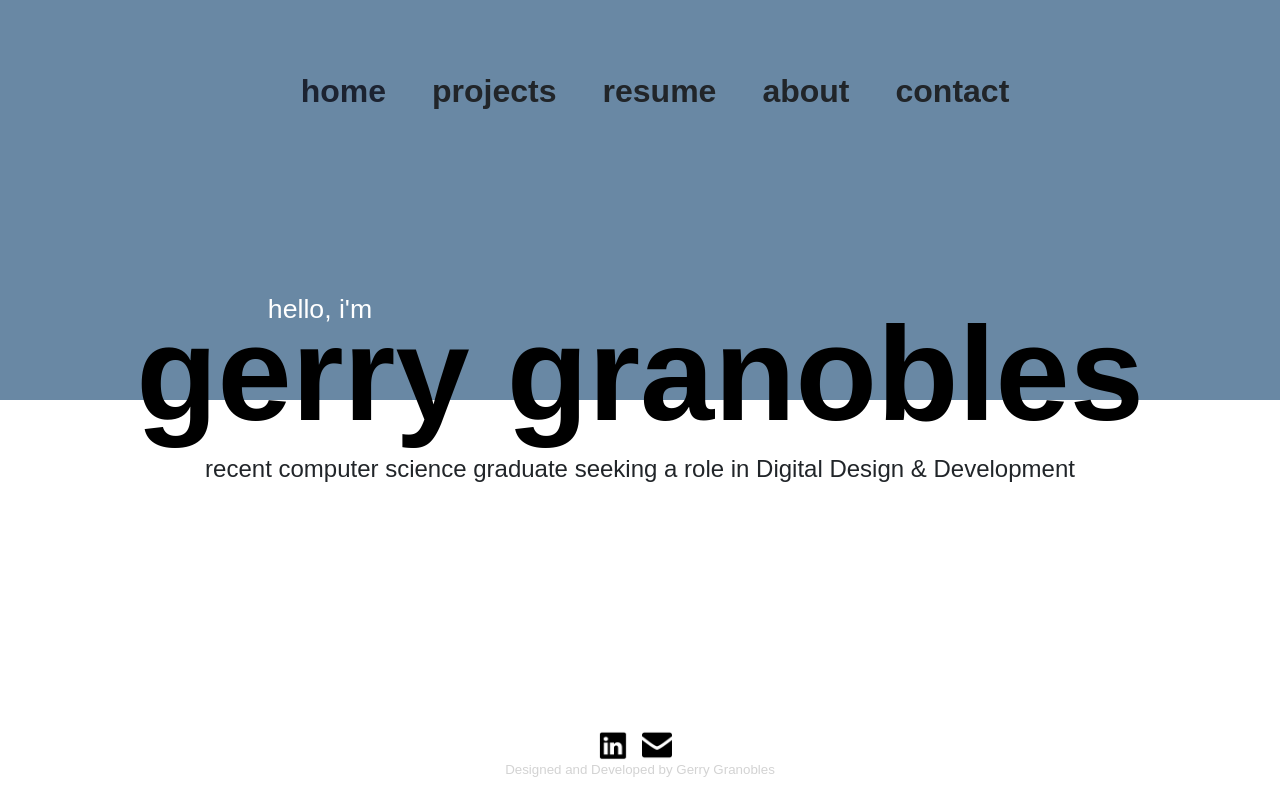
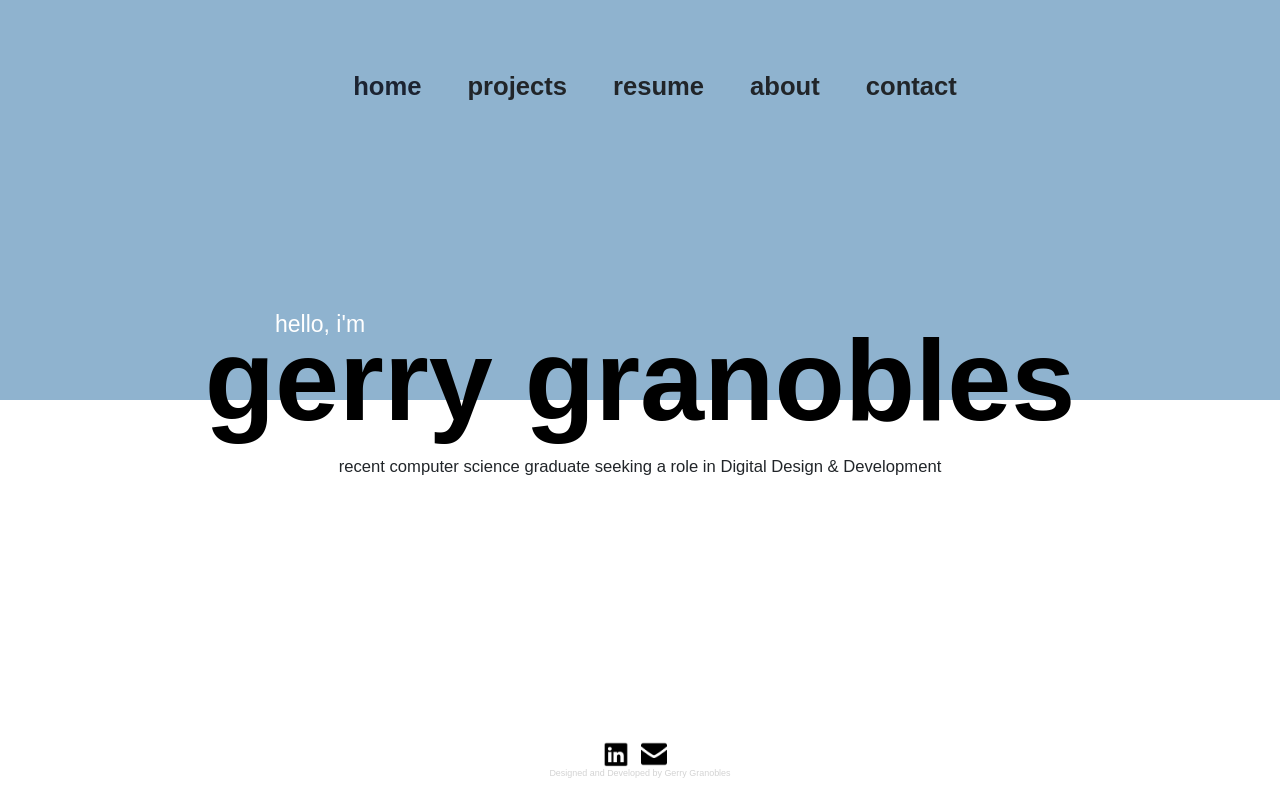
Before and after one commit to gerrygranobles/gerrygranobles.github.io, a PHP site: page / in a window 1280 px wide. Run offline with PHP 8.4, Linux system fonts and the light colour scheme; some libraries are stand-ins or nearby versions; some web fonts are replaced.

Commit message:
Add files via upload

```diff
--- a/index.html
+++ b/index.html
@@ -43,7 +43,8 @@ ABOUT MODAL START
         <textarea id="typing-text" readonly></textarea>
       </div>
       <div class="modall-body">
-        i recently graduated college with a degree in computer science with a concentration in software engineering. while in school, i learned i really enjoyed web design and front-end development. well actually, i guess that’s not true. i’ve been web building since early high school. i just forgot somewhere along the way how much i liked it. anyway, thanks for browsing my wee website.
+        <div id="about">
+            <div id="bio">i recently graduated college with a degree in computer science with a concentration in software engineering. while in school, i learned i really enjoyed web design and front-end development. well actually, i guess that’s not true. i’ve been web building since early high school. i just forgot somewhere along the way how much i liked it. anyway, thanks for browsing my wee website.</div><div id="picofme">pic of me</div></div>
       </div>
       </div>
 </div>
@@ -190,11 +191,11 @@ ABOUT CONTACT START
    <!-- All elements must have a name attribute -->
             <div class="form2"><div class="form">
             <div class="input-container">
-                <i class="fas fa-envelope icon"></i><input type="text" name="email" placeholder="your email" required></div><div class="input-container">
-                <i class="fa fa-user icon"></i><input type="text" name="name" placeholder="your name" required></div>
+                <i class="fas fa-envelope icon"></i><input type="text" name="email" placeholder="your email" class="field" required></div><div class="input-container">
+                <i class="fa fa-user icon"></i><input type="text" name="name" placeholder="your name"  class="field" required></div>
                 <div class="input-container">
                 <i class="fas fa-question icon"></i>
-                    <input type="text" name="subject" placeholder="subject" required></div>
+                    <input type="text" name="subject" placeholder="subject"  class="field" required></div>
             </div>
 
             <textarea id="msg" name="message" placeholder="enter your message here" required></textarea>
--- a/stylesheet.css
+++ b/stylesheet.css
@@ -77,23 +81,33 @@ body {
 }
  #typing-text {
      position: absolute;
+     left: 0;
      overflow: hidden;
      text-align: left;
      resize: none;
      border: none;
      width: 850px;
-     height: 50px;
+     padding-left: 50px;
+     height: auto;
      background: none;
      z-index:2;
-     margin-top: 20px;
+     margin-top: 100px;
+     font-size: 1vw;
 }
 /* END MODAL */
-/* INDEX */
+
+/*
+
+
+INDEX
+
+
+*/
 
 nav {
     font-weight: 800;
     font-style: normal;
-    font-size: 24pt;
+    font-size: 2vw;
     z-index: 4;
 }
 nav .navbar-nav  a{
@@ -106,7 +120,7 @@ nav .navbar-nav  a{
     padding: 4%;
     width: 100%;
     height: 50%;
-    background-color: rgb(105,136,164);
+    background-color: #8fb3cf;
     position: fixed;
     z-index: -1;
 }
@@ -118,7 +132,7 @@ nav .navbar-nav  a{
     right: 0;
     display: flex;
     flex-direction: column;
-    font-size: 20pt;
+    font-size: 1.8vw;
     font-weight: 200;
     align-content: flex-start;
 }
@@ -134,53 +148,56 @@ nav .navbar-nav  a{
     font-family: myriad-pro, sans-serif;
     font-weight: 700;
     font-style: normal;
-    font-size: 100pt;
+    font-size: 9vw;
     color: black;
     line-height: 95%;
 }
 
 .subtext {
-    padding: 10pt;
-    font-size: 18pt;
+    padding: 20px;
+    font-size: 1.3vw;
     font-weight: lighter;
 }
 .subtext:hover {
     /*this should do something i think idk*/
 }
 
-.footer {
-    position: fixed;
-    bottom: 0px;
-    padding: 20px 0px; 20px; 0px;
-    font-size: 10pt;
-    text-align: center;
-    width: 100%;
-    color: lightgray;
-    background-color: white;
+
+
+
+/*
+
+
+ABOUT
+
+
+*/
+
+#about {
+    padding: 80px 100px 0px 100px;
+    font-size: 1.5vw;
+    text-align: justify;
+    display: flex;
+    align-items: center;
 }
-.footer img{
-    width: 30px;
-    margin-right: 10px;
+#bio {
+    flex:2;
+    padding-right: 50px;
+}
+#picofme {
+    height: 350px;
+    width: 350px;
+    border-radius: 50%;
+    background-color: antiquewhite;
 }
 
+/*
 
-/* RESUME */
-#resume img{
-    max-width: 100%;
-  height: auto;
-}
 
-/* CONTACT */
-input[type=text], select, textarea {
-  width: 100%;
-  padding: 12px;
-  border: 1px solid #ccc;
-  border-radius: 4px;
-  box-sizing: border-box;
-  margin-top: 6px;
-  margin-bottom: 16px;
-  resize: vertical;
-}
+CONTACT
+
+
+*/
 
 input[type=submit] {
   background-color: black;
@@ -284,3 +314,26 @@ input[type=text] {
 ::-webkit-scrollbar {
   width: 0px;
 }
+
+/*
+
+
+FOOTER
+
+
+*/
+
+.footer {
+    position: fixed;
+    bottom: 0px;
+    padding: 20px 0px; 20px; 0px;
+    font-size: .7vw;
+    text-align: center;
+    width: 100%;
+    color: lightgray;
+    background-color: white;
+}
+.footer img{
+    width: 2%;
+    margin-right: 10px;
+}
```
Also changed, not shown: other parts of stylesheet.css (+26 -9 lines).
